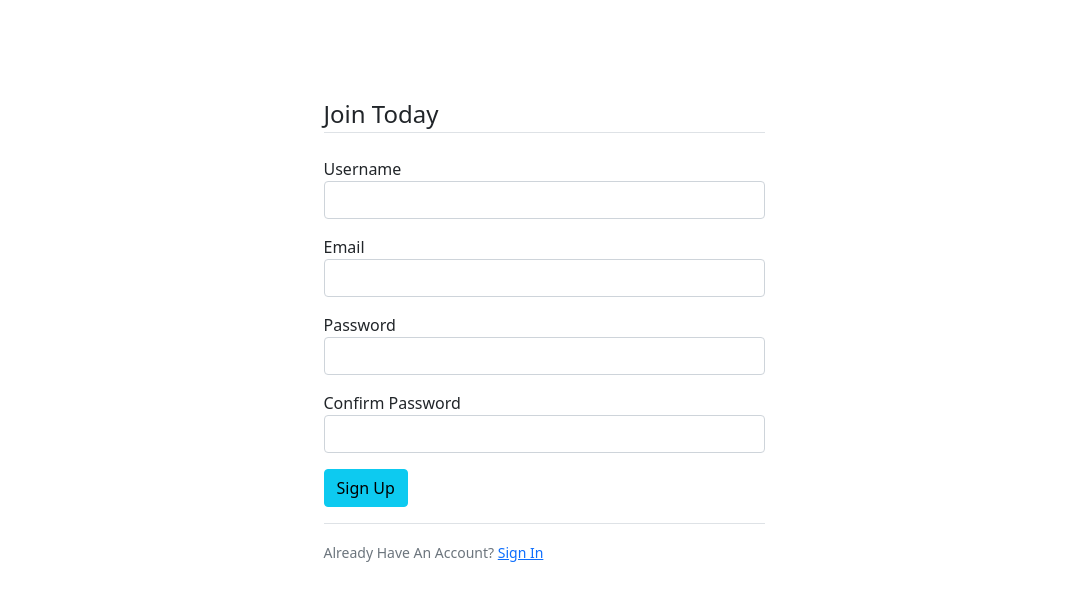
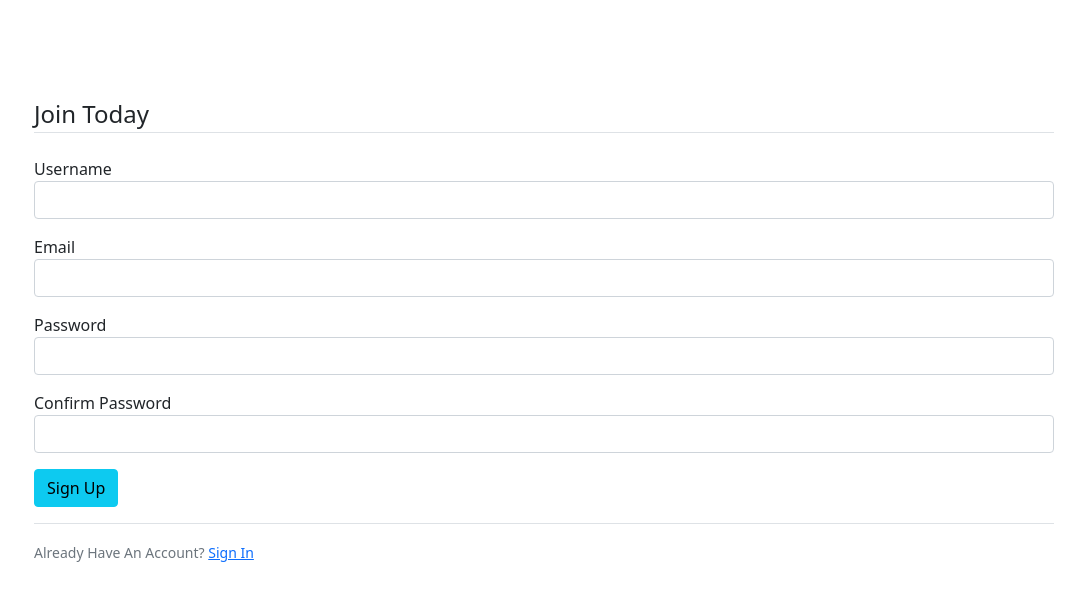
Before and after one commit to ovaixe/user-blog, a Flask app: page /register in a window 1280 px wide. Shown: the part 56-667 px from the top of the page, without its empty margins (96-1181 px from the left). Run offline with Flask 2, Linux system fonts and the light colour scheme; parts of the project's set-up code (start-up, migrations or seed data) failed here and were passed over; some libraries are stand-ins or nearby versions.

Commit message:
Changed template laylout

```diff
--- a/blog/templates/account.html
+++ b/blog/templates/account.html
@@ -1,7 +1,7 @@
 {% extends 'home.html' %}
 
 {% block content %}
-<div class="container w-50 py-5">
+<div class="container p-5">
     <div class="media">
       <img class="rounded-circle account-img" src="{{ url_for('static', filename='imgs/'+current_user.image_file) }}">
       <div class="media-body">
--- a/blog/templates/create_post.html
+++ b/blog/templates/create_post.html
@@ -4,7 +4,7 @@
 {% block content %}
 
 
-<div class="container col-5 py-5">
+<div class="container p-5">
     <form method="POST" action="">
         {{ form.hidden_tag() }}
         <fieldset class="form-group">
--- a/blog/templates/home.html
+++ b/blog/templates/home.html
@@ -61,7 +61,7 @@
 
 
         <div class="container mt-5 cont">
-          <div class="container w-50">
+          <div class="container w-75">
             {% with messages = get_flashed_messages(with_categories=true) %}
               {% if messages %}
                 {% for category, message in messages %}
--- a/blog/templates/register.html
+++ b/blog/templates/register.html
@@ -2,7 +2,7 @@
 
 {% block content %}
 
-<div class="container col-5 py-5">
+<div class="container p-5">
     <form method="POST" action="">
         {{ form.hidden_tag() }}
         <fieldset class="form-group">
```
